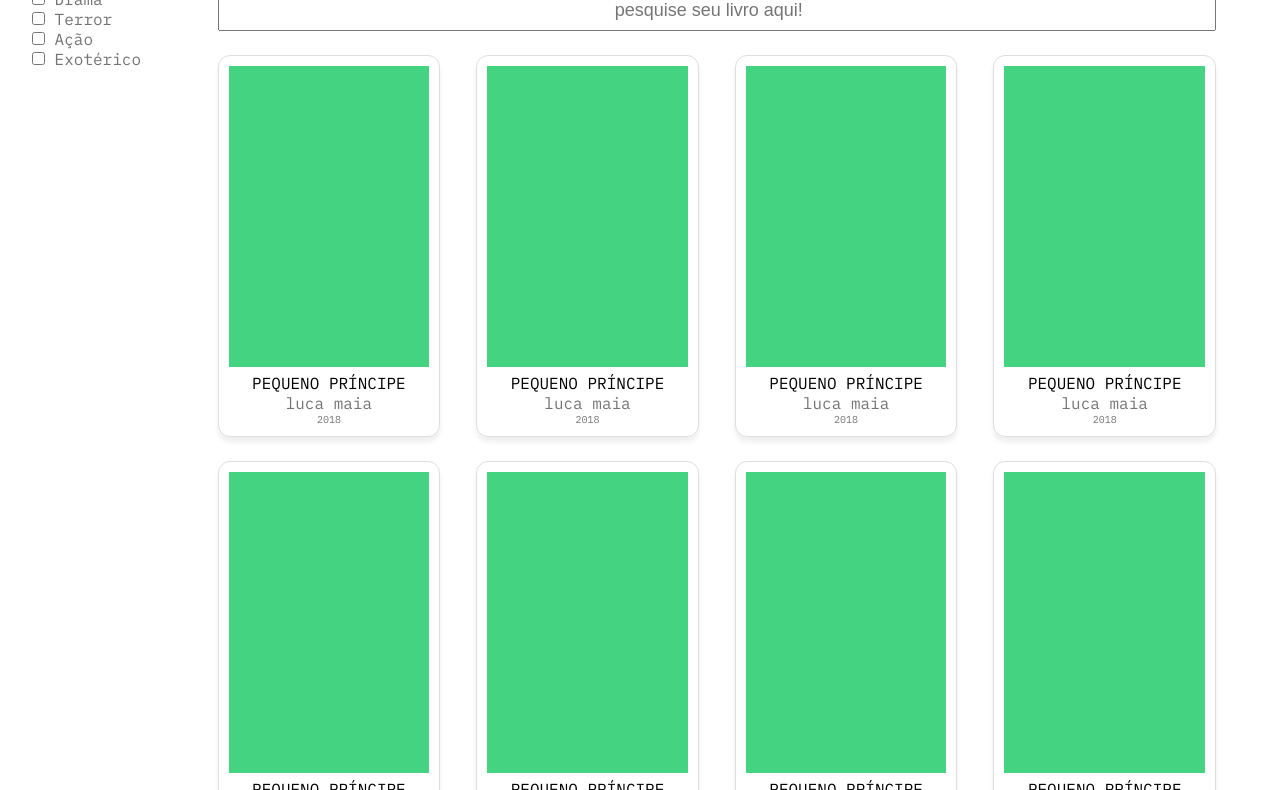
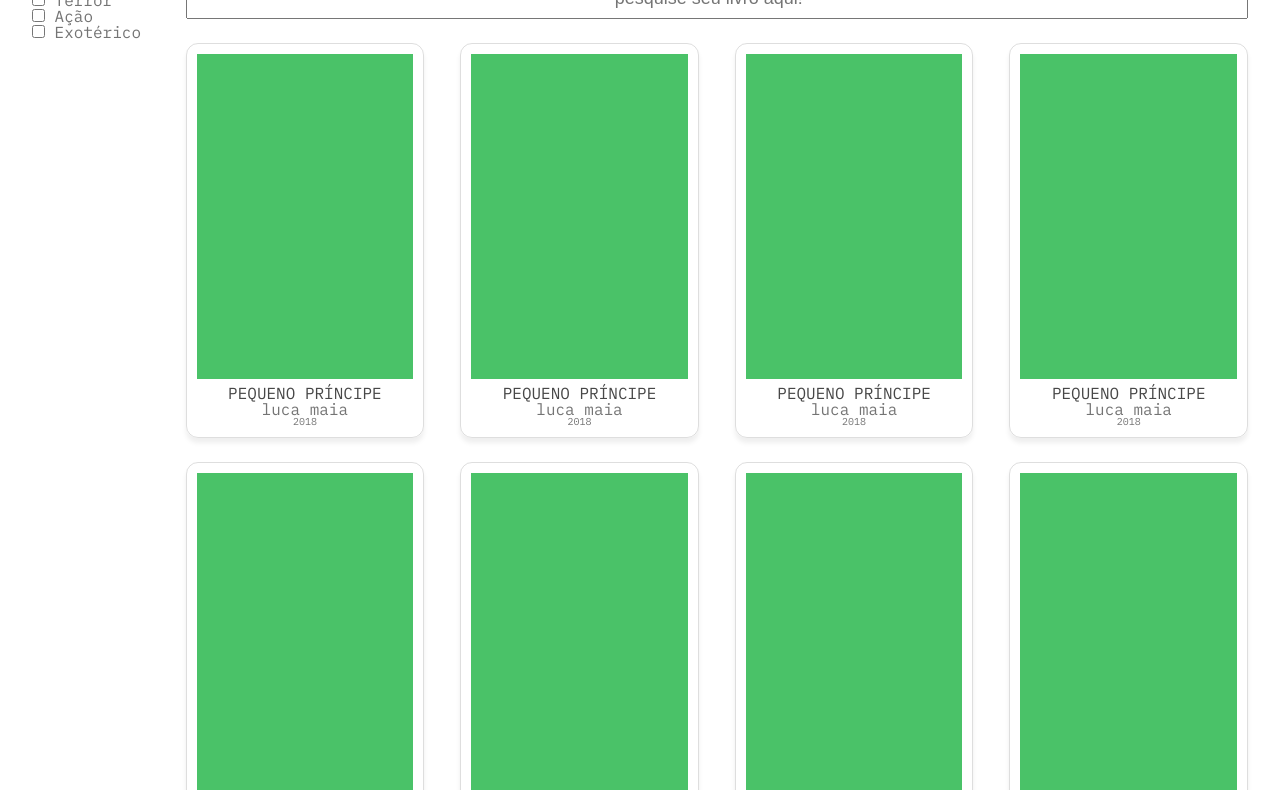
Before and after one commit to jo-lima/livros-livres, a plain HTML site: page public/html/pages/acervo.html in a window 1280 px wide. Shown: the part 140-930 px from the top of the page. Drawn offline with Linux system fonts and the light colour scheme; a web font is replaced by a local one.

Commit message:
Criado variáveis

```diff
--- a/public/css/base/base.css
+++ b/public/css/base/base.css
@@ -1,4 +1,14 @@
-/* ====== RESET ====== */
+/* Root */
+:root {
+  /* Cinzas */
+  --text-color--gray--light: #747474;
+  --text-color--gray--dark: #474747; /* que burla ein dog */
+
+  /* Cores principais */
+  --text-color--green-light: #4ac268; /* temporário */
+}
+
+/* Reset */
 *,
 *::after,
 *::before {
@@ -7,10 +17,11 @@
   box-sizing: border-box;
 }
 
-/* ====== BODY ====== */
+/* Body */
 body {
   font-family: "IBM Plex Mono";
   position: relative;
   /* background-image: linear-gradient(to bottom, #e9edc9, #f3ffbc); */
-  color: #747474;
+  color: var(--text-color--gray--light);
+  line-height: 1;
 }
--- a/public/css/pages/acervo.css
+++ b/public/css/pages/acervo.css
@@ -28,7 +28,6 @@
 /* Acervo */
 .section__library-books {
   flex: 1;
-  padding: 0 32px;
 }
 
 .library-books__heading {
@@ -37,7 +36,7 @@
 
 /* Barra de pesquisa */
 .library-books__search {
-  color: #747474;
+  color: var(--text-color--gray--light);
   font-size: 18px;
   text-align: center;
   width: 100%;
@@ -81,7 +80,7 @@
 .library-books__book-image {
   width: 100%;
   height: 100%;
-  background-color: rgb(68, 211, 128);
+  background-color: var(--text-color--green-light);
 }
 
 /* Informações */
@@ -89,20 +88,21 @@
 }
 
 .library-books__book-title {
-  color: #000;
+  color: var(--text-color--gray--dark);
   text-transform: uppercase;
 }
 
 /* Autor */
 .library-books__book-author:link,
 .library-books__book-author:visited {
-  color: #747474;
+  color: var(--text-color--gray--light);
   text-decoration: none;
+  transition: all ease 0.2s;
 }
 
 .library-books__book-author:hover,
 .library-books__book-author:active {
-  text-decoration: underline currentColor;
+  color: var(--text-color--gray--dark);
 }
 
 /* Ano */
--- a/public/css/pages/livro.css
+++ b/public/css/pages/livro.css
@@ -15,7 +15,7 @@
   margin: 0 auto;
   width: 100%;
   aspect-ratio: 1/1.5;
-  background-color: rgb(74, 194, 104);
+  background-color: var(--text-color--green-light);
 }
 
 /* Informações */
@@ -41,18 +41,20 @@
 .book__author-image {
   aspect-ratio: 1/1;
   width: 36px;
-  background-color: blueviolet;
+  background-color: var(--text-color--green-light);
   border-radius: 100%;
 }
 
 .book__author-name:link,
 .book__author-name:visited {
-  color: inherit;
+  color: var(--text-color--gray--dark);
+  text-decoration: none;
+  transition: all ease 0.2s;
 }
 
 .book__author-name:hover,
 .book__author-name:active {
-  color: #5a5a5a;
+  color: var(--text-color--gray--light);
 }
 
 /* Descrição */
```
